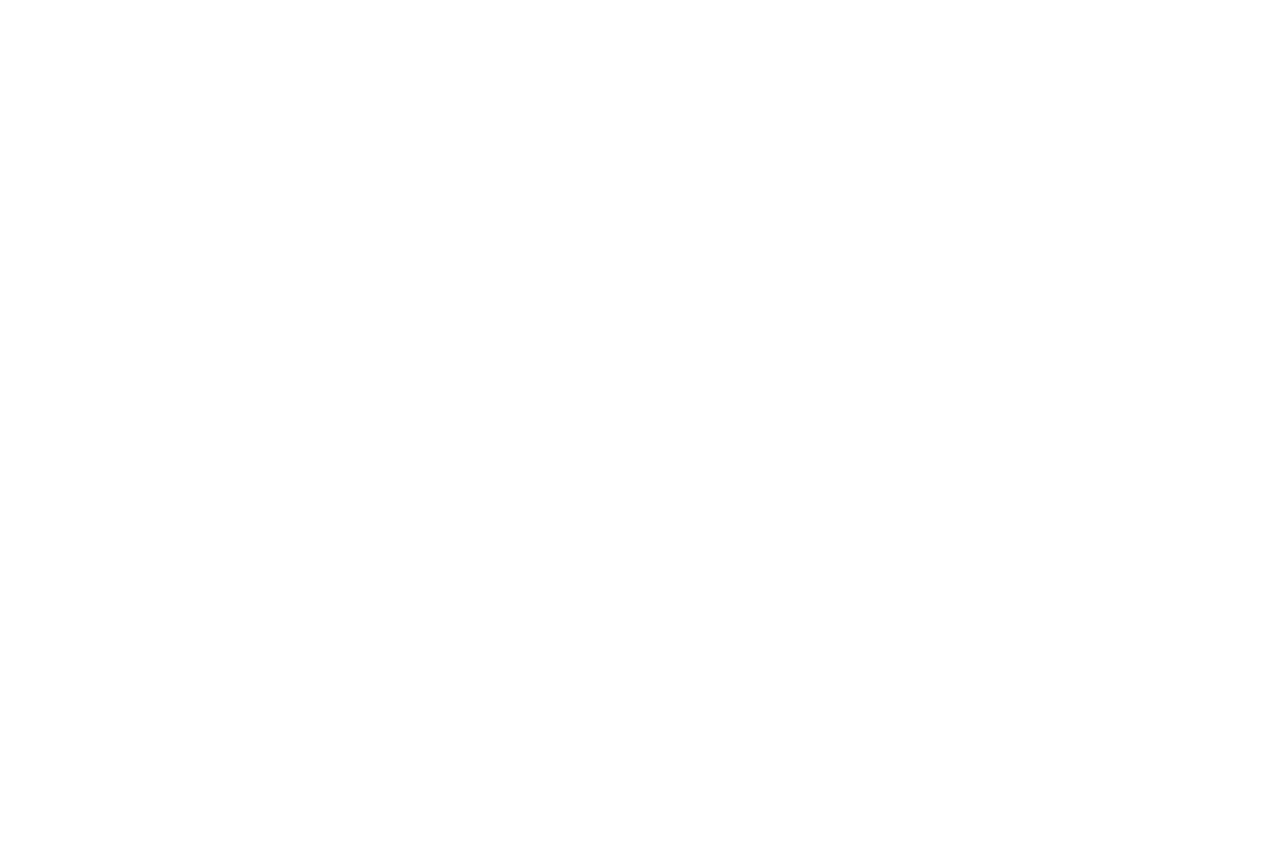
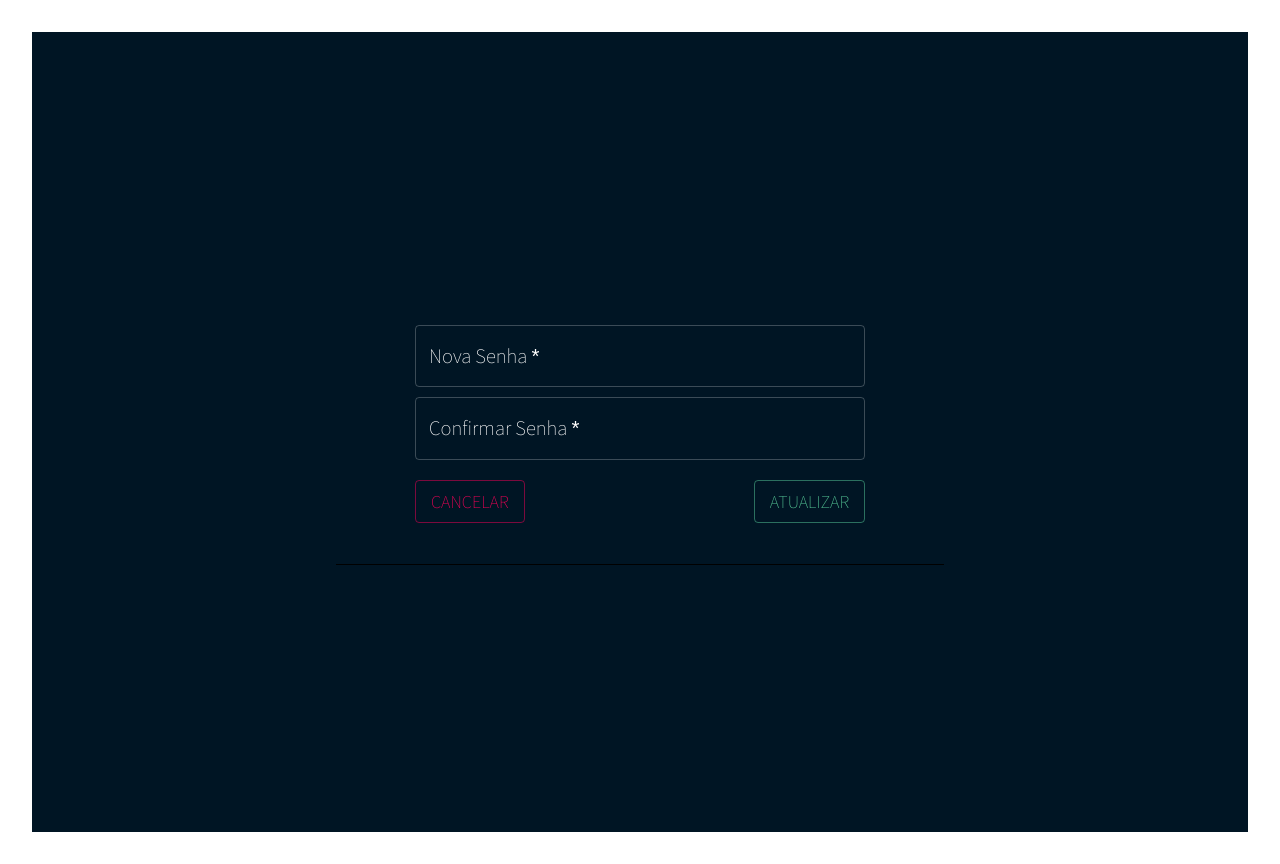
Before and after one commit to junior786/front-games, a React (Vite) app: page /shift in a window 1280 px wide. Before the commit this address had no page. Before the commit the page ends 800 px from the top, so only its background shows below. Built offline with nearby package versions, Linux system fonts and the light colour scheme.

Commit message:
pag. shift

```diff
--- a/src/App.tsx
+++ b/src/App.tsx
@@ -1,9 +1,10 @@
 import { Routes, Route, BrowserRouter } from "react-router-dom";
 
 import "./App.css";
-import { Cadaster } from "./pages/cadaster/cadaster";
+import Cadaster from "./pages/cadaster/cadaster";
 import Login from "./pages/login/login";
-import { Recover } from "./pages/recover/recover";
+import Recover from "./pages/recover/recover";
+import Shift from "./pages/shift/shift";
 import { Theme } from './assets/palette/theme';
 import { ThemeProvider } from "@emotion/react";
 
@@ -15,6 +16,7 @@ function App() {
         <Route path="/cadaster" element={ <Cadaster/> }></Route>
         <Route path="/login" element={ <Login/> }></Route>
         <Route path="/recover" element={ <Recover/> }></Route>
+        <Route path="/shift" element={ <Shift/> }></Route>
 
       </Routes>
     </BrowserRouter>
--- a/src/pages/shift/shift.tsx
+++ b/src/pages/shift/shift.tsx
@@ -1,5 +1,34 @@
+import TextField from "@mui/material/TextField";
+import Button from "@mui/material/Button";
+import "./styles.scss";
+
 export  function Shift() {
     return (
-        <h1>Shift WORK</h1>
-    )
+        <section className="shift__form">
+            <form action="post" className="shift__action">
+                <TextField
+                    className="input"
+                    required
+                    type="password"
+                    id="outlined-required"
+                    label="Nova Senha"
+                    placeholder="Nova Senha"
+                />
+                <TextField
+                    className="input"
+                    required
+                    type="password"
+                    id="outlined-required"
+                    label="Confirmar Senha"
+                    placeholder="Confirmar Senha"
+                />
+                <div className="shift__button">
+                    <Button color="secondary" variant="outlined">Cancelar</Button>
+                    <Button variant="outlined">Atualizar</Button>
+                </div>
+            </form>
+            <div className="shift__line"></div>
+        </section>
+  )
 }
+export default Shift;
--- a/src/pages/shift/styles.scss
+++ b/src/pages/shift/styles.scss
@@ -0,0 +1,66 @@
+.shift {
+    &__form {
+        background-color: #001524;
+        width: 100%;
+        height: 100vh;
+        display: flex;
+        justify-content: center;
+        align-items: center;
+        color: #FFFFFF;
+
+        flex-direction: column;
+    }
+
+    &__action {
+        display: flex;
+        flex-direction: column;
+        max-width: 450px;
+        width: 100%;
+        height: 250px;
+        justify-content: center;
+        gap: 0.625rem;
+        position: relative;
+    }
+
+    &__input {
+        margin: 5px;
+        width: 100%;
+    }
+
+    &__button {
+        margin-top: 10px;
+        display: flex;
+        align-items: center;
+        justify-content: space-between;
+    }
+
+    &__line {
+        margin-top: 15px;
+        width: 50%;
+        height: 1px;
+        background-color: black;
+    }
+
+    &__createAccount {
+        padding: 5px;
+        display: flex;
+        align-items: center;
+        justify-content: space-between;
+        margin-top: 15px;
+        width: 30%;
+        height: 40px;
+        background-color: #001524;
+        text-align: center;
+    }
+
+}
+
+@media screen and (max-width: 990px ) {
+    .shift {
+
+        &__createAccount {
+            flex-direction: column;
+            height: 100px;
+        }
+    }
+}
```
